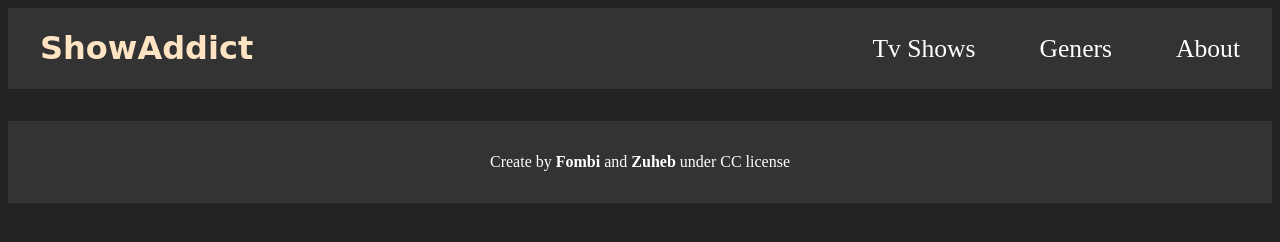
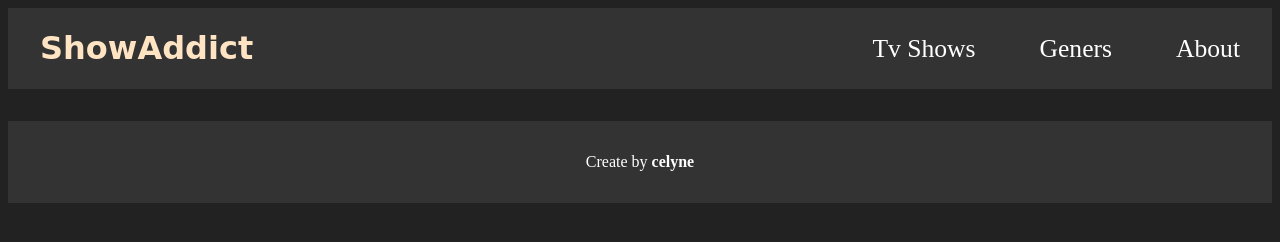
Before and after one commit to CELYNEBIRUNGI/MovieStars, a website built with webpack: page src/index.html in a window 1280 px wide. Built offline with nearby package versions, Linux system fonts and the light colour scheme; no server answers.

Commit message:
modify css file

```diff
--- a/src/index.html
+++ b/src/index.html
@@ -28,7 +28,7 @@
         <div class="modal-content"></div>
     </article>
     <footer class="license-footer">
-        Create by <b>Fombi</b> and <b>Zuheb</b> under CC license
+        Create by <b>celyne
     </footer>
 <script defer type="module" src="index.js"></script>
 </body>
```
Also changed, not shown: src/index.css (indentation only).
